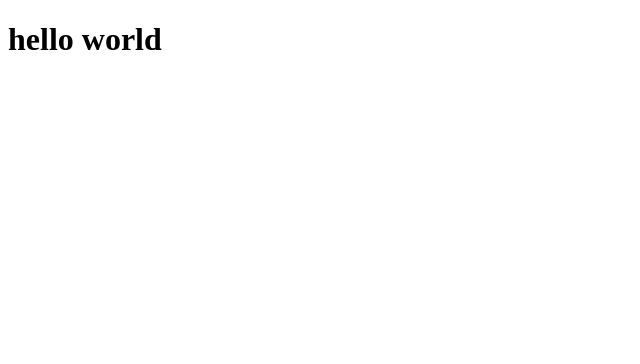
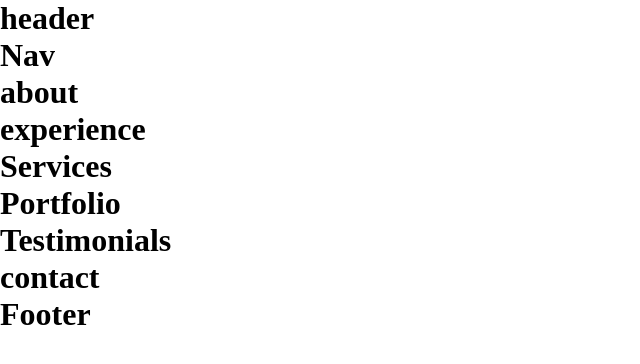
Before and after one commit to wmaKRET/example-portfolio, a React (Create React App) app: page / in a window 1280 px wide. Shown: the top 364 px of the page, without its empty margins (0-640 px from the left). Built offline with nearby package versions, Linux system fonts and the light colour scheme.

Commit message:
add css color variables + Services component

```diff
--- a/src/App.js
+++ b/src/App.js
@@ -1,8 +1,28 @@
 import React from "react"
+
+import Header from "./components/header/Header"
+import Nav from "./components/nav/Nav"
+import About from "./components/about/About"
+import Experience from "./components/experience/Experience"
+import Services from "./components/services/Services"
+import Portfolio from "./components/portfolio/Portfolio"
+import Testimonials from "./components/testimonials/Testimonials"
+import Contact from "./components/contact/Contact"
+import Footer from "./components/footer/Footer"
 
 function App(){
     return (
-        <h1>hello world</h1>
+        <>
+            <Header />
+            <Nav />
+            <About />
+            <Experience />
+            <Services />
+            <Portfolio />
+            <Testimonials />
+            <Contact />
+            <Footer />
+        </>
     )
 }
 
--- /dev/null
+++ b/src/components/services/Services.js
@@ -0,0 +1,11 @@
+import React from "react"
+
+import "./services.css"
+
+function Services(){
+    return (
+        <h1>Services</h1>
+    )
+}
+
+export default Services
--- a/src/index.css
+++ b/src/index.css
@@ -0,0 +1,16 @@
+* {
+    margin: 0;
+    padding: 0;
+    box-sizing: border-box;
+    list-style: none;
+    text-decoration: none;
+}
+
+:root {
+    --color-bg: #1f1f38;
+    --color-bg-variant: #2c2c6c;
+    --color-primary: #3db5ff;
+    --color-primary-variant: rgba(77, 181, 255, 0.4);
+    --color-white: #ffffff;
+    --color-light: rgba(255, 255, 255, 0.6);
+}
```
Also changed, not shown: src/components/services/services.css (added).
